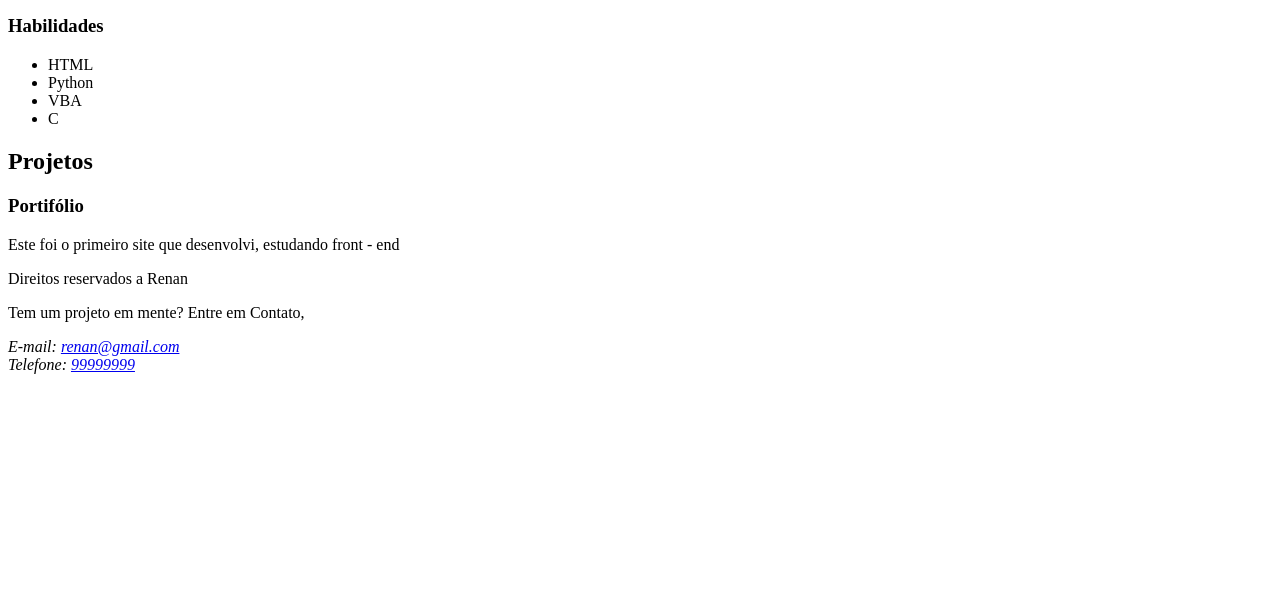
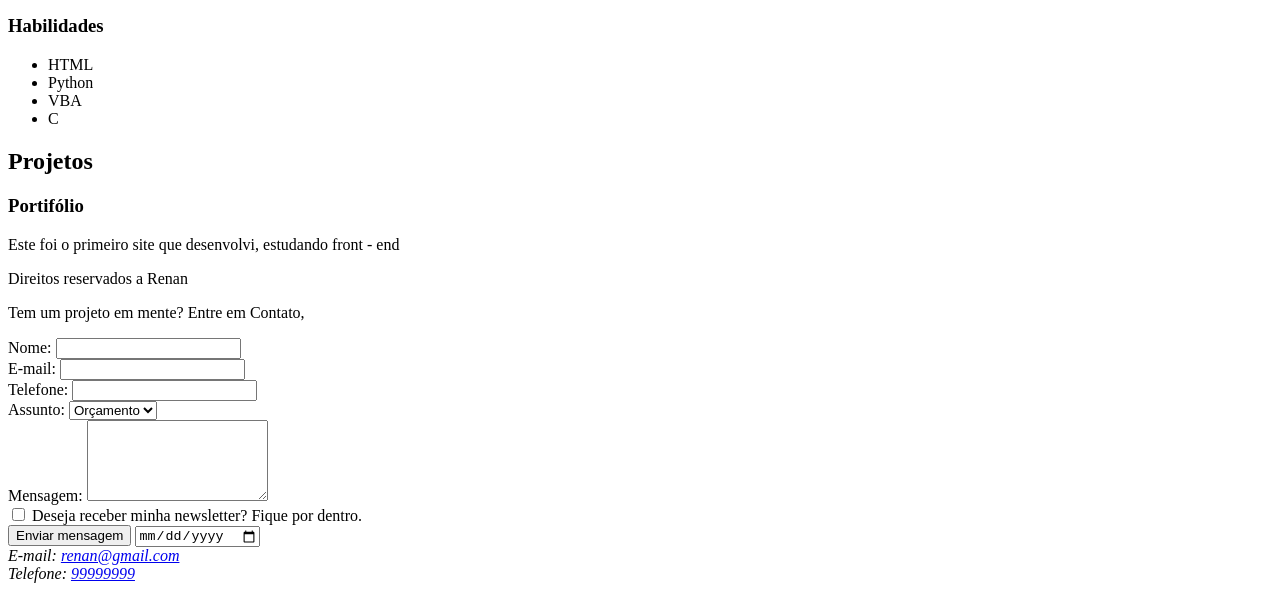
Before and after one commit to renanrosaf/site, a plain HTML site: page index.html in a window 1280 px wide. Shown: the part 292-883 px from the top of the page. Before the commit the page ends 800 px from the top, so only its background shows below. Drawn offline with Linux system fonts and the light colour scheme.

Commit message:
Adicionando formulários de entrada de dados

```diff
--- a/index.html
+++ b/index.html
@@ -71,6 +71,40 @@
         <section id="Contato">
             <p> Tem um projeto em mente? Entre em Contato,
             <p>
+
+            <form action="">
+
+                <label for="nome">Nome:</label>
+                <input type="text" id="nome" name="nome" required> <br>
+
+                <label for="email">E-mail:</label>
+                <input type="email" id="email" name="email" required> <br>
+
+                <label for="Telefone"> Telefone: </label>
+                <input type="tel" id="Telefone" name="Telefone" required> <br>
+
+                <label for="assunto">Assunto:</label>
+                <select name="assunto" id="assunto">
+                    <option value="orcamento">Orçamento</option>
+                    <option value="duvida">Dúvida</option>
+                    <option value="outro">Outro</option>
+                </select>
+
+                <br>
+
+                <label for="mensagem">Mensagem:</label>
+                <textarea name="mensagem" id="mensagem" cols="20" rows="5" required></textarea> <br>
+
+                <input type="checkbox" id="inscricao" name="inscricao">
+                <label for="inscricao">Deseja receber minha newsletter? Fique por dentro.</label>
+
+                <br>
+
+                <input type="submit" value="Enviar mensagem">
+
+                <input type="date">
+
+            </form>
             <address>
                 E-mail: <a href="mailto:renan@email.com">renan@gmail.com</a> <br>
                 Telefone: <a href="tel:+5599999999">99999999</a>
```
